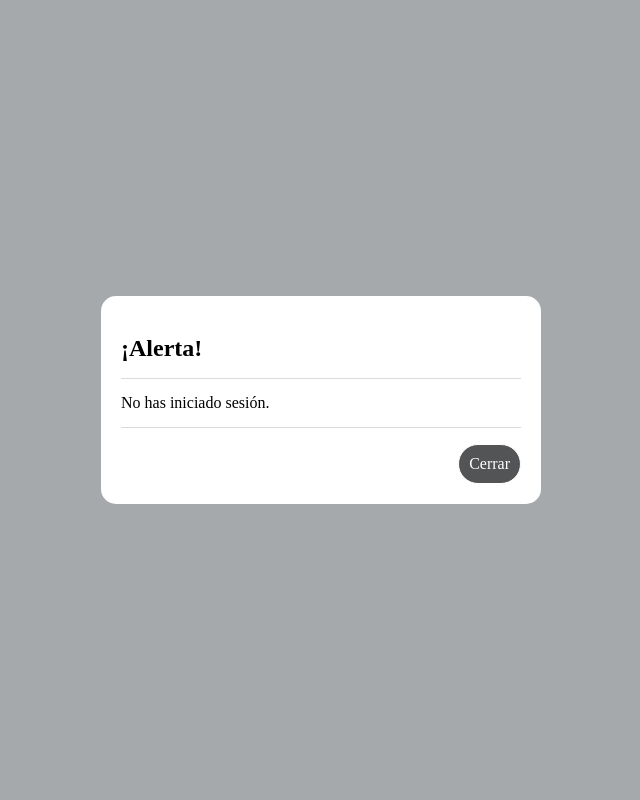
After one commit to rdtrivino/MUNDO3D, a PHP site: page /MUNDO/COLABORADOR/autenticacion.php in a window 1280 px wide. The commit adds this page. Shown: the whole page, without its empty margins (319-959 px from the left). Run offline with PHP 8.4, Linux system fonts and the light colour scheme.

Commit message:
Modal para control de inicio de sesión

```diff
--- /dev/null
+++ b/COLABORADOR/autenticacion.php
@@ -0,0 +1,36 @@
+<!DOCTYPE html>
+<html lang="es">
+<head>
+    <meta charset="UTF-8">
+    <title>ventana modal css</title>
+    <meta name="viewport" content="width=device-width, initial-scale=1.0">
+    <link rel="stylesheet" href="css/modal.css">
+</head>
+<body>
+<!--Ventana Modal-->
+<input type="checkbox" id="btn-modal" checked>
+<div class="container-modal">
+    <div class="content-modal">
+        <h2>¡Alerta!</h2>
+        <p>No has iniciado sesión.</p>
+        <div class="btn-cerrar">
+            <label for="btn-modal" id="cerrar-modal">Cerrar</label>
+        </div>
+    </div>
+    <label for="btn-modal" class="cerrar-modal"></label>
+</div>
+<!--Fin de Ventana Modal-->
+
+<script>
+    // Al cargar la página, asegúrate de que el modal esté visible
+    document.addEventListener("DOMContentLoaded", function () {
+        document.getElementById('btn-modal').checked = true;
+
+        // Agregar evento de clic al botón "Cerrar"
+        document.getElementById('cerrar-modal').addEventListener('click', function() {
+            window.location.href = '../index.html'; // Redirigir al usuario a la página de inicio
+        });
+    });
+</script>
+</body>
+</html>
--- /dev/null
+++ b/COLABORADOR/css/modal.css
@@ -0,0 +1,67 @@
+/*:::Ventana Modal:::*/
+#btn-modal{
+    display: none;
+}
+.container-modal{
+    width: 100%;
+    height: 100vh;
+    position: fixed;
+    top: 0; left: 0;
+    background-color: rgba(144, 148, 150, 0.8);
+    display: none;
+    justify-content: center;
+    align-items: center;
+    z-index: 100;
+}
+#btn-modal:checked ~ .container-modal{
+    display: flex;
+}
+.content-modal{
+    width: 100%;
+    max-width: 400px;
+    padding: 20px;
+    background-color: #fff;
+    border-radius: 15px;
+}
+.content-modal h2{
+    margin-bottom: 15px;
+}
+.content-modal p{
+    padding: 15px 0px;
+    border-top: 1px solid #dbdbdb;
+    border-bottom: 1px solid #dbdbdb;
+}
+.content-modal .btn-cerrar{
+    width: 100%;
+    margin-top: 15px;
+    display: flex;
+    justify-content: flex-end;
+}
+.content-modal .btn-cerrar label{
+    text-decoration: none;
+    color: #ffffff;
+    border-radius: 34px;
+    z-index: 1;
+    background-size: cover;
+    display: block;
+    padding: 10px 20px; /* Ajusta el relleno según sea necesario */
+    border: 1px solid #ffffff; /* Agrega un borde blanco alrededor de cada opción */
+    background-color: #535455;
+    padding: 10px;
+}
+.content-modal .btn-cerrar label:hover{
+    background-color:#185E83;
+}
+.cerrar-modal{
+    width:100%;
+    height: 100vh;
+    position: absolute;
+    top:0; left: 0;
+    z-index: -1;
+}
+@media screen and (max-width:800px) {
+    .content-modal{
+        width: 90%;
+    }
+}
+/*:::Fin Ventana Modal:::*/
--- a/COLABORADOR/index.php
+++ b/COLABORADOR/index.php
@@ -3,7 +3,8 @@
     include __DIR__ . '/../conexion.php';
         //Confirmacion de que el usuario ha realizado el proceso de autenticación
         if(!isset($_SESSION['confirmado']) || $_SESSION['confirmado'] == false){
-            die("No ha iniciado sesión !!!");
+            //die("No ha iniciado sesión !!!");
+            header("Location: autenticacion.php");
         }
 
         $nombreCompleto = $_SESSION['username'];
```
Also changed, not shown: COLABORADOR/js/scripts.js (deleted, +0 -26 lines).
